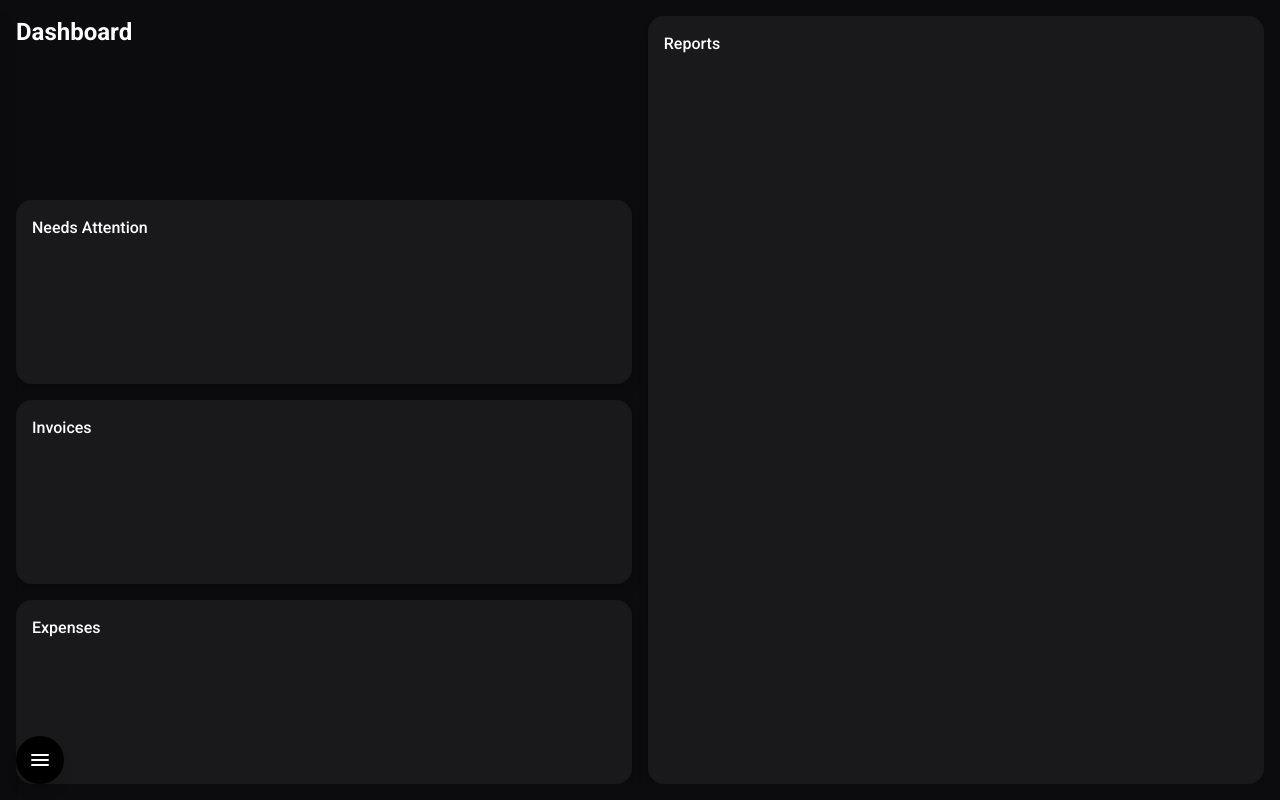
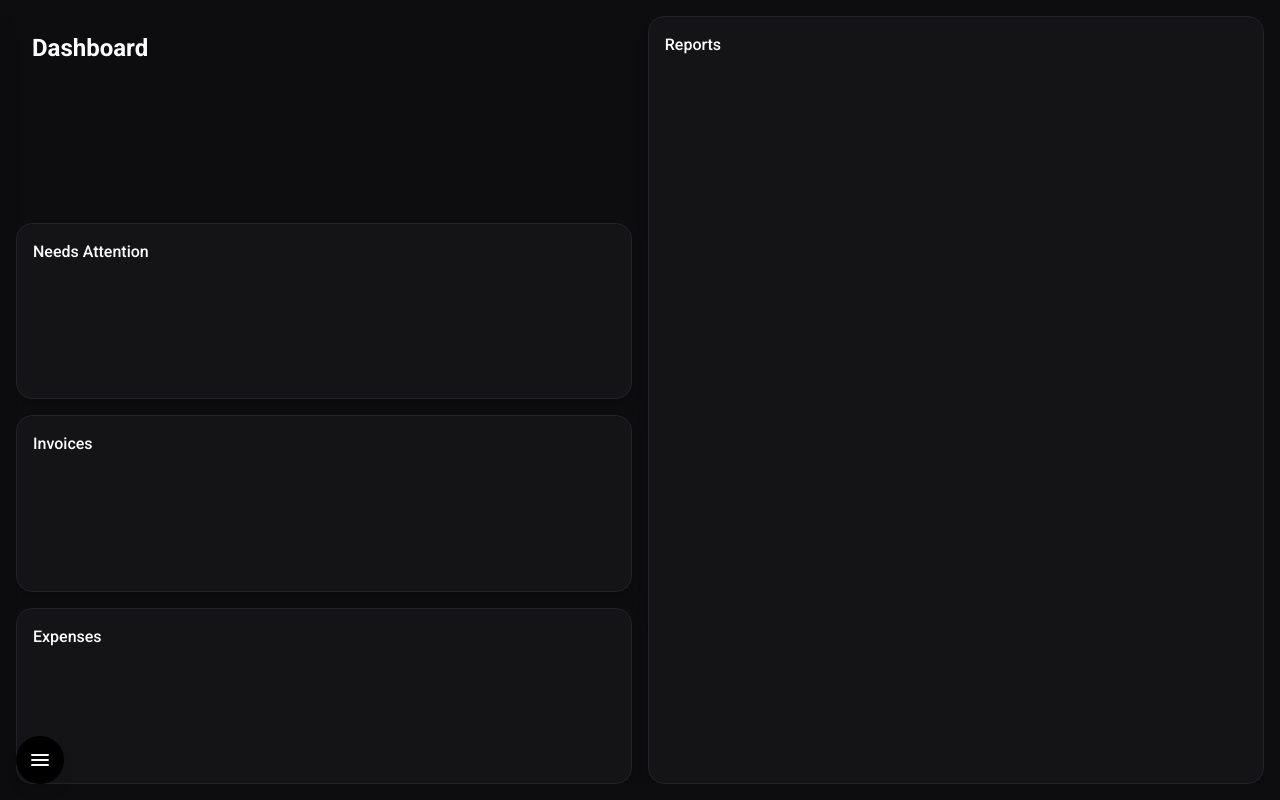
Before and after one commit to Vaintseishii/SimpleBooks, a Next.js app: page / in a window 1280 px wide. Built offline with nearby package versions, Linux system fonts and the light colour scheme.

Commit message:
restyle dashboard

```diff
--- a/src/app/page.tsx
+++ b/src/app/page.tsx
@@ -6,23 +6,23 @@ export default function Overview() {
             <div className="flex flex-1 gap-4 overflow-hidden">
             {/* Left half: parent div holding the 3 stacked boxes */}
                 <div className="flex w-1/2 flex-col gap-4">
-                    <div className="flex-1 pb-4">
+                    <div className="flex-1 pb-4 m-4">
                         <h1 className="font-bold text-2xl text-white">Dashboard</h1>
                     </div>
 
-                    <div className="flex-1 rounded-2xl bg-primary-foreground p-4 shadow-lg">
+                    <div className="flex-1 rounded-2xl bg-primary border-1 border-border p-4 shadow-lg">
                         <span className="font-medium text-white">Needs Attention</span>
                     </div>
-                    <div className="flex-1 rounded-2xl bg-primary-foreground p-4 shadow-lg">
+                    <div className="flex-1 rounded-2xl bg-primary border-1 border-border p-4 shadow-lg">
                         <span className="font-medium text-white">Invoices</span>
                     </div>
-                    <div className="flex-1 rounded-2xl bg-primary-foreground p-4 shadow-lg">
+                    <div className="flex-1 rounded-2xl bg-primary border-1 border-border p-4 shadow-lg">
                         <span className="font-medium text-white">Expenses</span>
                     </div>
                 </div>
 
                 {/* Right half: 1 big box */}
-                <div className="w-1/2 rounded-2xl bg-primary-foreground  p-4 shadow-lg">
+                <div className="w-1/2 rounded-2xl bg-primary border-1 border-border p-4 shadow-lg">
                         <span className="font-medium text-white">Reports</span>
                 </div>
             </div>
--- a/src/styles/globals.css
+++ b/src/styles/globals.css
@@ -1,8 +1,9 @@
 @import "tailwindcss";
 
 @theme {
-    --color-background: #0c0c0f;
-    --color-primary: #202026;
-    --color-primary-foreground: #19191c;
-    --color-hover: #323135;
+    --color-background: #0D0D10;
+    --color-primary: #141417;
+    --color-hover: #19191D;
+
+    --color-border:#242329;
 }
```
